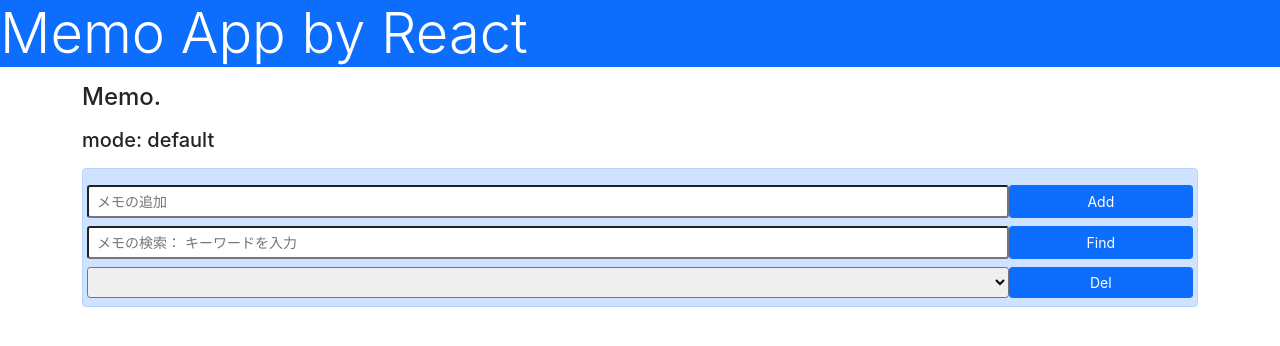
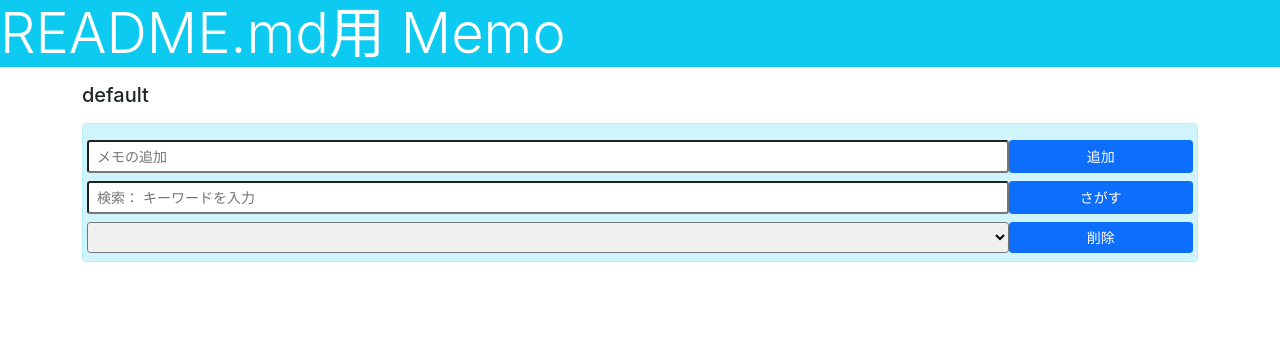
Before and after one commit to t0ottio13/memo_app, a React (Create React App) app: page / in a window 1280 px wide. Shown: the top 346 px of the page. Built offline with nearby package versions, Linux system fonts and the light colour scheme.

Commit message:
Understanded Perfect w

```diff
--- a/public/index.html
+++ b/public/index.html
@@ -10,9 +10,10 @@
     />
     <!-- Bootstrap -->
     <link href="https://cdn.jsdelivr.net/npm/bootstrap@5.0.0-beta1/dist/css/bootstrap.min.css" rel="stylesheet" integrity="sha384-giJF6kkoqNQ00vy+HMDP7azOuL0xtbfIcaT9wjKHr8RbDVddVHyTfAAsrekwKmP1" crossorigin="anonymous">
-    <title>Memo App</title>
+    <title>URL MemoApp</title>
   </head>
   <body>
+    <!-- ここでindex.jsを読み込んでいる -->
     <div id="root"></div>
   </body>
 </html>
--- a/src/App.js
+++ b/src/App.js
@@ -4,9 +4,10 @@ import MemoPage from './memo/MemoPage'
 function App() {
   return (
     <div>
-      <h1 className="bg-primary text-white display-4">Memo App by React</h1>
+      <h1 className="bg-info text-white display-4"> README.md用 Memo </h1>
       <div className="container mt-3">
-        <h4 className="my-3">Memo.</h4>
+        <h4 className="my-3"></h4>
+        {/* メモのメイン全体画面を読み込んでいる */}
         < MemoPage />
       </div>
     </div>
--- a/src/Persist.js
+++ b/src/Persist.js
@@ -1,26 +1,37 @@
 import React, { useState } from 'react'
+// ここではキーの名前を示す定数Keyの他に、valueとsetValueという二つの関数を用意している。
+
 
 function usePersist(ky, initVal) {
+    // keyにhooks:~となるよう値をセット。
     const key = "hooks:" + ky
     const value = () => {
+        // try~catch文は試す処理を定義し、例外が怒った時の挙動を指定する
         try {
+            // itemにローカルストレージのkeyに対応するデータを渡す。
             const item = window.localStorage.getItem(key)
+            // ？はif文の短縮形 trueを返したら、その後の処理をする
+            // ここでは、ローカルストレージにitemデータがあればJSON形式を元に戻して返す。
             return item ? JSON.parse(item) : initVal
-        } catch (err) {
-            console.log(err)
+        } catch (error) {
+            console.log(error)
             return initVal;
         }
     }
 
+    // 引数valの値をJSON形式のテキストに変換してローカルストレージに保管
     const setValue = (val) => {
         try {
+            // setSavedValueは、この後のsavedValueステートに値を設定するためのもの。
             setSavedValue(val)
             window.localStorage.setItem(key, JSON.stringify(val))
-        }catch (err) {
-            console.log(err)
+        }catch (error) {
+            console.log(error)
         }
     }
 
+    // saveValueは保管する値を保持するためのステート
+    // useState(value)では、valueを使って値が取り出されるようになっている。
     const [savedValue, setSavedValue] = useState(value)
 
     return [savedValue, setValue]
--- a/src/index.js
+++ b/src/index.js
@@ -6,6 +6,7 @@ import App from './App';
 
 ReactDOM.render(
   <React.StrictMode>
+    {/* App.jsを読み込んでいる */}
     <App/>
   </React.StrictMode>,
   document.getElementById('root')
--- a/src/memo/AddForm.js
+++ b/src/memo/AddForm.js
@@ -1,20 +1,33 @@
 import React, { useState, useEffect } from 'react'
 import usePersist from '../Persist'
+
+// ここはメモを追加するコンポーネントじゃ
 
 function AddForm(props) {
     const [memo, setMemo] = usePersist("memo", [])
     const [message, setMessage] = useState('')
 
+    // 記入すると呼び出される
+    // メッセージをステートにセットしてる
     const doChange = (e) => {
+        // targetはここではメモのテキスト内容
         setMessage(e.target.value)
     }
+
+    // 送信時に呼び出される
     const doAction = (e) => {
         const data = {
             message: message,
             created: new Date()
+            // 配列に加えるものを定義
+            // ここでは、メッセージと制作日
         }
+        // メモに配列を加えている,
+        // unshift は 配列に値を追加するJSメソッド
         memo.unshift(data)
+        // メモステートを更新している
         setMemo(memo)
+        // 送信後、メモ内のテキストを空にする
         setMessage('')
     }
 
@@ -24,7 +37,7 @@ function AddForm(props) {
                 <input type="text" className="form-control-sm col"
                     placeholder="メモの追加"
                     onChange={doChange} value={message} required />
-                <input type="submit" value="Add"
+                <input type="submit" value="追加"
                     className="btn btn-primary btn-sm col-2"
                 />
             </div>
--- a/src/memo/DelForm.js
+++ b/src/memo/DelForm.js
@@ -1,7 +1,9 @@
 import React, { useState, useEffect, memo } from 'react'
 import usePersist from '../Persist'
+// ここは保存された値を削除するためのコンポーネントじゃ
 
-function DelForm(props) {
+function DelForm() {
+    // 保存されたmemoの値を[]に書き換えることで削除している。
     const [memo, setMemo] = usePersist("memo", [])
     const [num, setNum] = useState(0)
 
@@ -10,10 +12,14 @@ function DelForm(props) {
     }
 
     const doAction = (e) => {
+        // filterメソッド
         let res = memo.filter((item, key) => {
+            // key以外を取り除いた配列が作られる
             return key != num
         })
+        // 作成、編集された配列をsetMemoする
         setMemo(res)
+        // 選択項目の番号を０に戻す
         setNum(0)
     }
 
@@ -27,12 +33,13 @@ function DelForm(props) {
         <form onSubmit={doAction} className="my-2">
             <div className="form-group row">
                 <select onChange={doChange}
-                        className="form-control-sm col"
+                    className="form-control-sm col"
+                    // 選択欄の一番上が０になるように
                     defaultValue="-1"
                 >
                     {items}
                 </select>
-                <input type="submit" value="Del"
+                <input type="submit" value="削除"
                     className="btn btn-primary btn-sm col-2"
                 />
             </div>
--- a/src/memo/FindForm.js
+++ b/src/memo/FindForm.js
@@ -1,7 +1,10 @@
 import React, { useState, useEffect, memo } from 'react'
 import usePersist from '../Persist'
 
-function FindForm(props) {
+// ここはmemoを検索するためのコンポーネントじゃ
+
+function FindForm() {
+    // ここでは４つのstateを受け取る準備をしている
     const [memo, setMemo] = usePersist("memo", [])
     const [fmemo, setFMemo] = usePersist("findMemo", [])
     const [message, setMessage] = usePersist('')
@@ -13,14 +16,17 @@ function FindForm(props) {
 
     const doAction = (e) => {
         if (message == '') {
+            // なにもメッセージが保存されていなかったら、modeをdefaultに戻す処理
             setMode('default')
             return
         }
         let res = memo.filter((item, key) => {
+            // includesメソッドは、特定の要素が配列に含まれているかを探すメソッド
+            // messageはdoChangeで受けとている。
             return item.message.includes(message)
         })
         setFMemo(res)
-        setMode('find')
+        setMode('検索中')
         setMessage('')
     }
 
@@ -29,9 +35,9 @@ function FindForm(props) {
             <div className="form-group row">
                 <input type="text" onChange={doChange}
                     value={message} className="form-control-sm col"
-                    placeholder="メモの検索： キーワードを入力"
+                    placeholder="検索： キーワードを入力"
                 />
-                <input type="submit" value="Find"
+                <input type="submit" value="さがす"
                     className="btn btn-primary btn-sm col-2"
                 />
             </div>
--- a/src/memo/Item.js
+++ b/src/memo/Item.js
@@ -14,6 +14,7 @@ function Item(props) {
 
     return (
         <tr>
+            {/* Memoコンポーネントで、indexを渡したので、propsが使える */}
             <th style={th}>No, {props.index}</th>
             <td>{ props.value.message}</td>
             <td style={td}>{f}</td>
--- a/src/memo/Memo.js
+++ b/src/memo/Memo.js
@@ -1,25 +1,33 @@
 import React, { useState, useEffect } from 'react'
 import usePersist from '../Persist'
-
 import Item from './Item'
 
-function Memo(props) {
+// やってることはデータをテーブルに書き出している。
+
+function Memo() {
+    // memoというステートにkey:memoと初期値を渡している。
     const [memo, setMemo] = usePersist("memo", [])
     const [fmemo, setFMemo] = usePersist("findMemo", [])
     const [mode, setMode] = usePersist("mode", 'default')
 
     let data = []
 
+    // switchをしているのは、追加や検索、それぞれのモードに応じてメモを表示させるため。
     switch (mode) {
+        // 追加と削除の時は'default'モード
         case 'default':
+            // mapメソッドを使って、配列から要素を取り出して、ステートに渡している。
             data = memo.map((value, key)=>(
                 <Item key={value.message} value={value} index={key + 1} />
             ))
-            setMode('deafult')
+            // deafult => defaultにすると無限ループ発生
+            setMode('')
             break
 
-        case 'find':
+        // 検索の時は、'find'モード
+        case '検索中':
             data = fmemo.map((value, key) => (
+                // Itemにステートを渡している。
                 <Item key={value.message} value={value} index={key + 1}/>
             ))
             break
--- a/src/memo/MemoPage.js
+++ b/src/memo/MemoPage.js
@@ -9,12 +9,16 @@ function MemoPage() {
 
     return (
         <div>
-            <h5 className="my-3">mode: {mode}</h5>
-            <div className="alert alert-primary pb-0">
-                <AddForm/>
-                <FindForm/>
+            <h5 className="my-3">{ mode }</h5>
+            <div className="alert alert-info pb-0">
+                {/* 追加フォームとボタン */}
+                <AddForm />
+                {/* 探すフォームとボタン */}
+                <FindForm />
+                {/* 削除フォームとボタン */}
                 <DelForm/>
             </div>
+            {/* 登録したメモが出てくるところ */}
             <Memo/>
         </div>
     )
```
